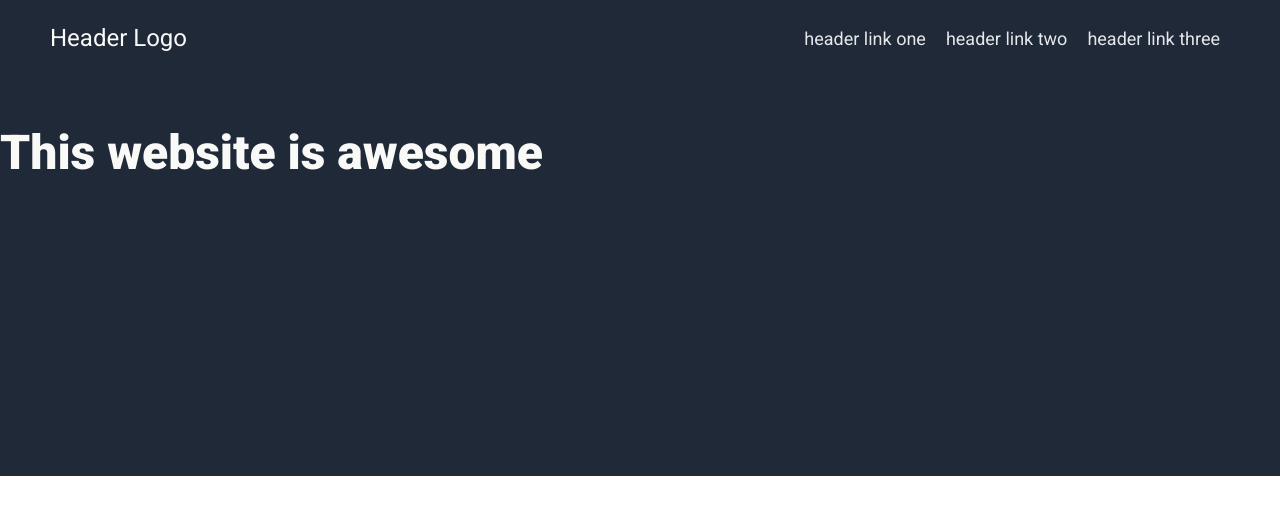
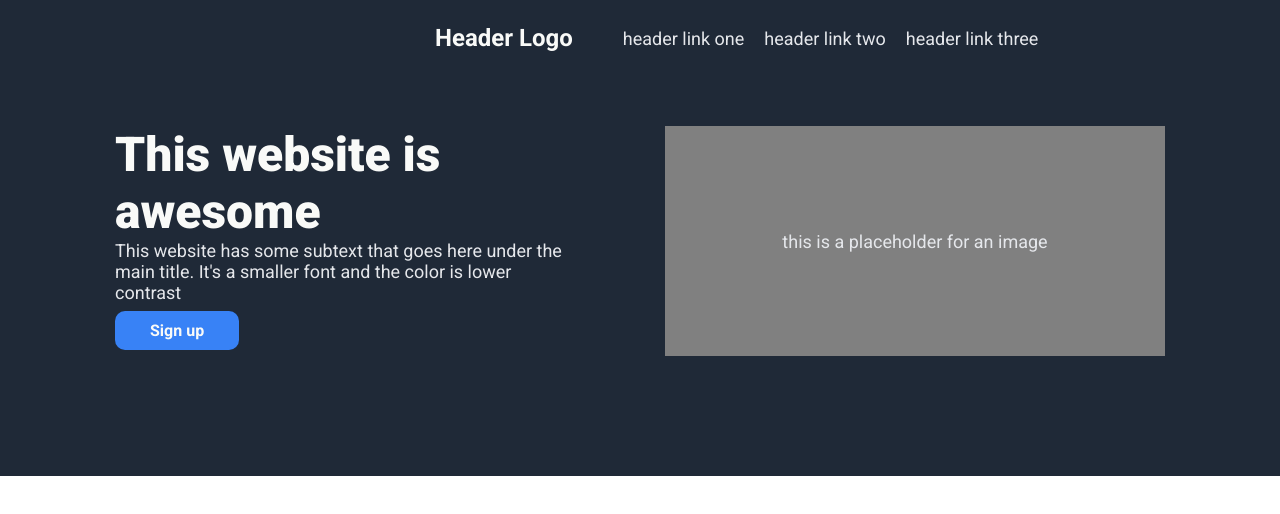
Before and after one commit to Matthewyeah/landing-page, a plain HTML site: page index.html in a window 1280 px wide. Drawn offline with Linux system fonts and the light colour scheme.

Commit message:
Finished First Main Div

```diff
--- a/index.html
+++ b/index.html
@@ -9,6 +9,7 @@
   <title>Landing Page</title>
 </head>
 <body>
+  <!-- Header Div  -->
   <div class="header">
     <p class="header-logo">Header Logo</p>
 
@@ -19,8 +20,18 @@
     </ul>
   </div>
 
-  <div class="first">
-    <p class="hero-main-text">This website is awesome</p>
+  <!-- First Div  -->
+  <div class="container-one">
+    <div class="container-one-child">
+      <div class="first-child-one">
+        <p class="hero-main-text">This website is awesome</p>
+        <p class="hero-second-text">This website has some subtext that goes here under the main title. It's a smaller font and the color is lower contrast</p>
+        <a class="button-one" href="#">Sign up</a>
+      </div>
+      <div class="first-child-two">
+        <p>this is a placeholder for an image</p>
+      </div>
+    </div>
   </div>
 
 
--- a/styles.css
+++ b/styles.css
@@ -1,36 +1,80 @@
-@import url('https://fonts.googleapis.com/css2?family=Roboto:ital,wght@0,400;0,900;1,300&display=swap');
+@import url('https://fonts.googleapis.com/css2?family=Roboto:ital,wght@0,100;0,300;0,400;0,500;0,700;0,900;1,100;1,300;1,400;1,500;1,700;1,900&display=swap');
 
 .header {
   display: flex;
   background-color: #1f2937;
   align-items: center;
+  white-space: nowrap;
   justify-content: space-between;
 }
 
+
 .header-links {
-  margin-right: 50px;
+  margin-right: 425px;
   display: flex;
   font-size: 18px;
   list-style-type: none;
+  white-space: nowrap;
 }
 
 .header-logo {
   font-size: 24px;
+  font-weight: bold;
   color: #f9faf8;
-  margin-left: 50px;
+  margin-left: 435px;
 }
 
-.first {
+.container-one{
   display: flex;
   background-color: #1f2937;
   margin: 0;
   height: 400px;
+  justify-content: center;
+  align-items: center;
+}
+
+.container-one-child {
+  display: flex;
+  height: 300px;
+}
+
+.first-child-one {
+  width: 450px;
+  background-color: #1f2937;
+  margin-right: 100px;
+}
+
+.first-child-two {
+  display: flex;
+  justify-content: center;
+  align-items: center;
+  background-color: gray;
+  font-size: 18px;
+  color: #e5e7eb;
+  width: 500px;
+  height: 230px;
 }
 
 .hero-main-text {
   font-size: 48px;
   font-weight: 900;
   color: #f9faf8;
+  margin-bottom: 0%;
+  margin-top: 0%;
+}
+
+.hero-second-text {
+  font-size: 18px;
+  color: #e5e7eb;
+  margin-top: 0%;
+}
+
+.button-one {
+  background-color: #3882f6;
+  color: #f9faf8;
+  border-radius: 10px;
+  padding: 10px 35px;
+  font-weight: 550;
 }
 
 a {
```
